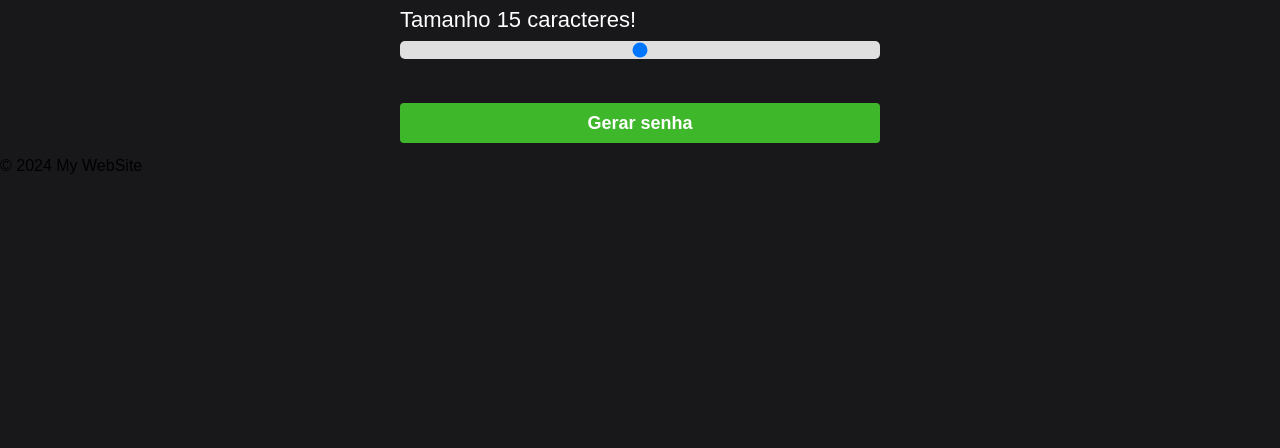
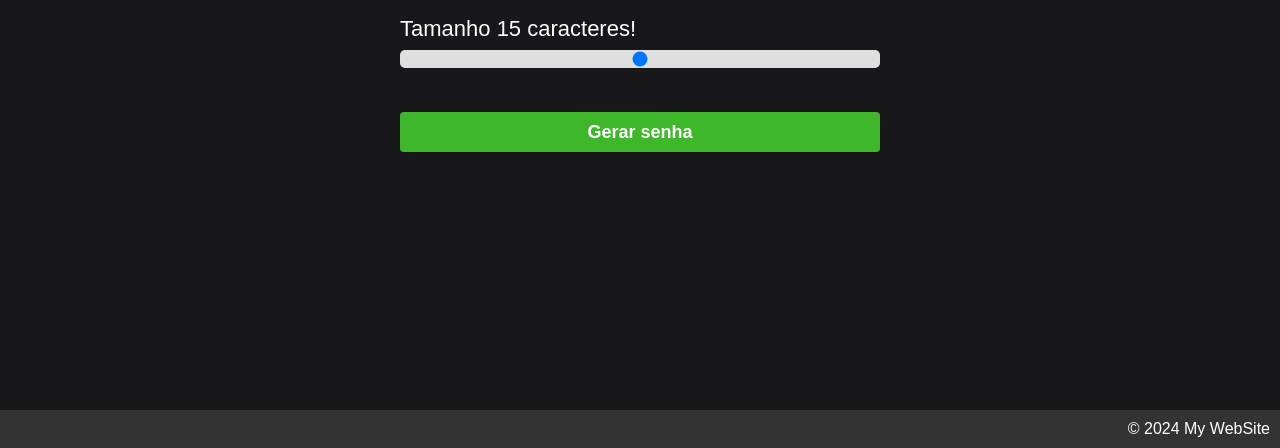
Before and after one commit to devRicardoR/projetojs-geradorsenha, a plain HTML site: page index.html in a window 1280 px wide. Shown: the part 352-800 px from the top of the page. Drawn offline with Linux system fonts and the light colour scheme; files whose address does not match are found by name.

Commit message:
Update style.css

```diff
--- a/style.css
+++ b/style.css
@@ -108,3 +108,12 @@ body{
     bottom: 50px;
     opacity: 1;
 }
+
+footer{
+        position: fixed; /* Define a posição fixa do rodapé na parte inferior da janela do navegador */
+        bottom: 0; /* Alinha o rodapé à parte inferior da janela */
+        text-align: right;
+        background-color: #333; /* Define a cor de fundo do rodapé como um tom de cinza escuro */
+        color: white; /* Define a cor do texto como branco */
+        padding: 10px; /* Adiciona preenchimento interno ao rodapé */
+}
```
